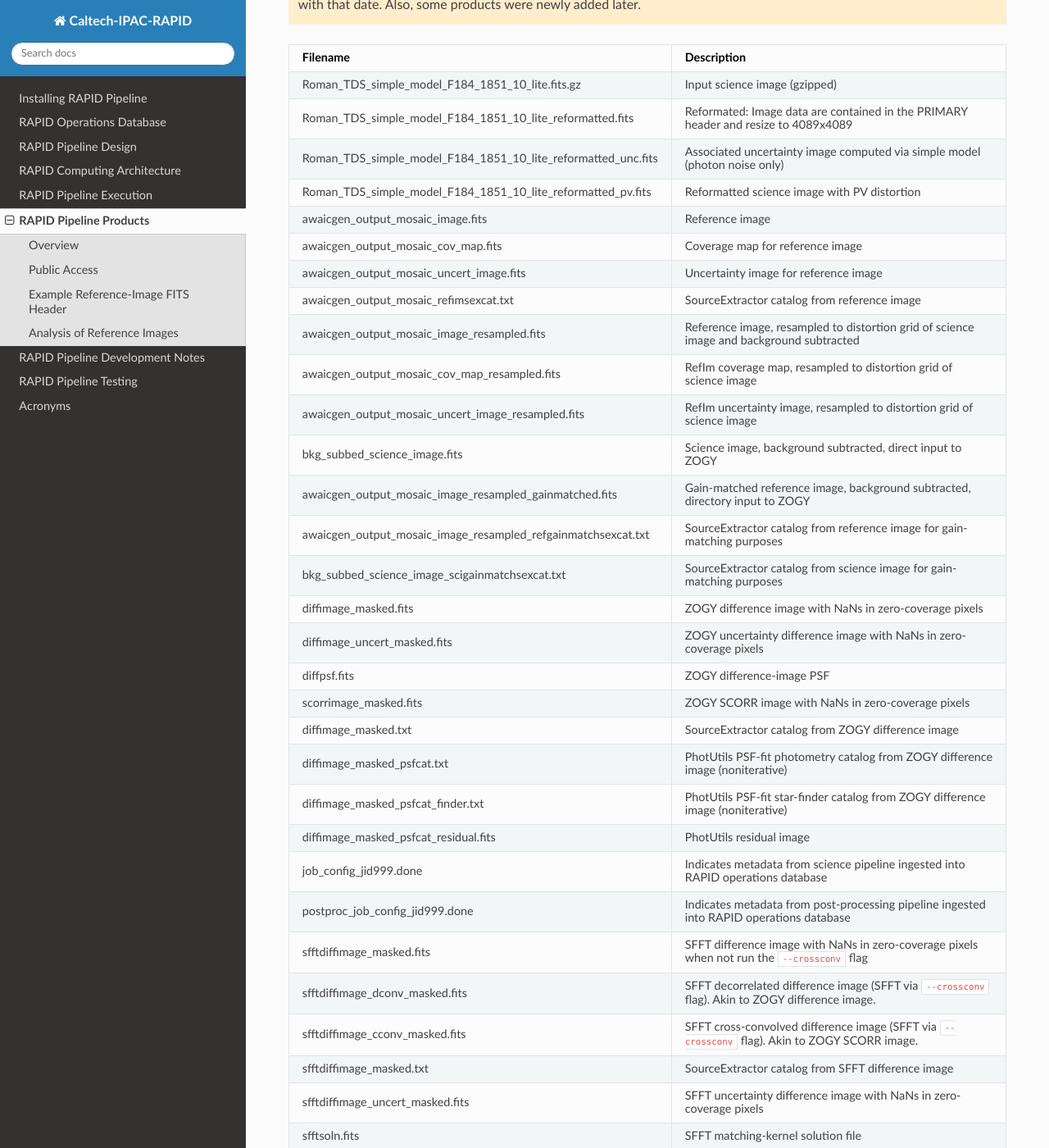
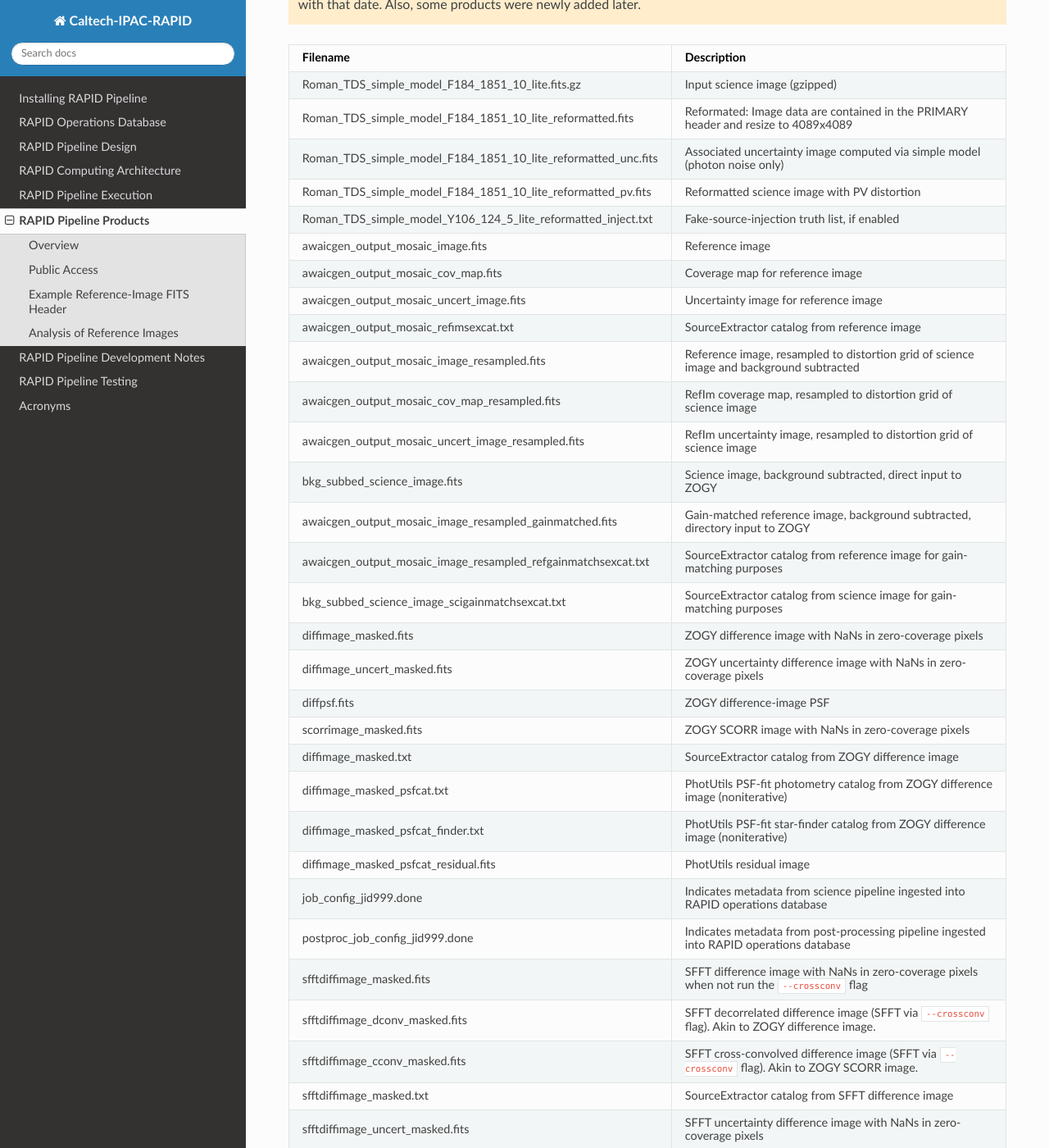
Before and after one commit to Caltech-IPAC/rapid, a Sphinx documentation site: the page built from docs/source/prod/products.rst, in a window 1280 px wide and 1400 px high, scrolled down 941 px. Shown: the whole window at 82% size. Built offline with Sphinx 7.4.7 and the Read the Docs theme 3.1.0, drawn with Linux system fonts in a browser that asks for light colours; formulas are drawn with MathJax 3; some of the changed text lies outside the part shown.

Commit message:
Added new products: fake-source-injection truth list and naive-difference-image SExtractor catalog.

```diff
--- a/docs/source/prod/products.rst
+++ b/docs/source/prod/products.rst
@@ -43,6 +43,7 @@
 Roman_TDS_simple_model_F184_1851_10_lite_reformatted.fits       Reformated: Image data are contained in the PRIMARY header and resize to 4089x4089
 Roman_TDS_simple_model_F184_1851_10_lite_reformatted_unc.fits   Associated uncertainty image computed via simple model (photon noise only)
 Roman_TDS_simple_model_F184_1851_10_lite_reformatted_pv.fits    Reformatted science image with PV distortion
+Roman_TDS_simple_model_Y106_124_5_lite_reformatted_inject.txt   Fake-source-injection truth list, if enabled
 awaicgen_output_mosaic_image.fits                               Reference image
 awaicgen_output_mosaic_cov_map.fits                             Coverage map for reference image
 awaicgen_output_mosaic_uncert_image.fits                        Uncertainty image for reference image
@@ -71,6 +72,7 @@
 sfftdiffimage_uncert_masked.fits                                SFFT uncertainty difference image with NaNs in zero-coverage pixels
 sfftsoln.fits                                                   SFFT matching-kernel solution file
 naive_diffimage_masked.fits                                     Naive output difference image with NaNs in zero-coverage pixels
+naive_diffimage_masked.txt                                      SourceExtractor catalog from naive difference image
 ==============================================================  ====================================================================================================
 
 
```
